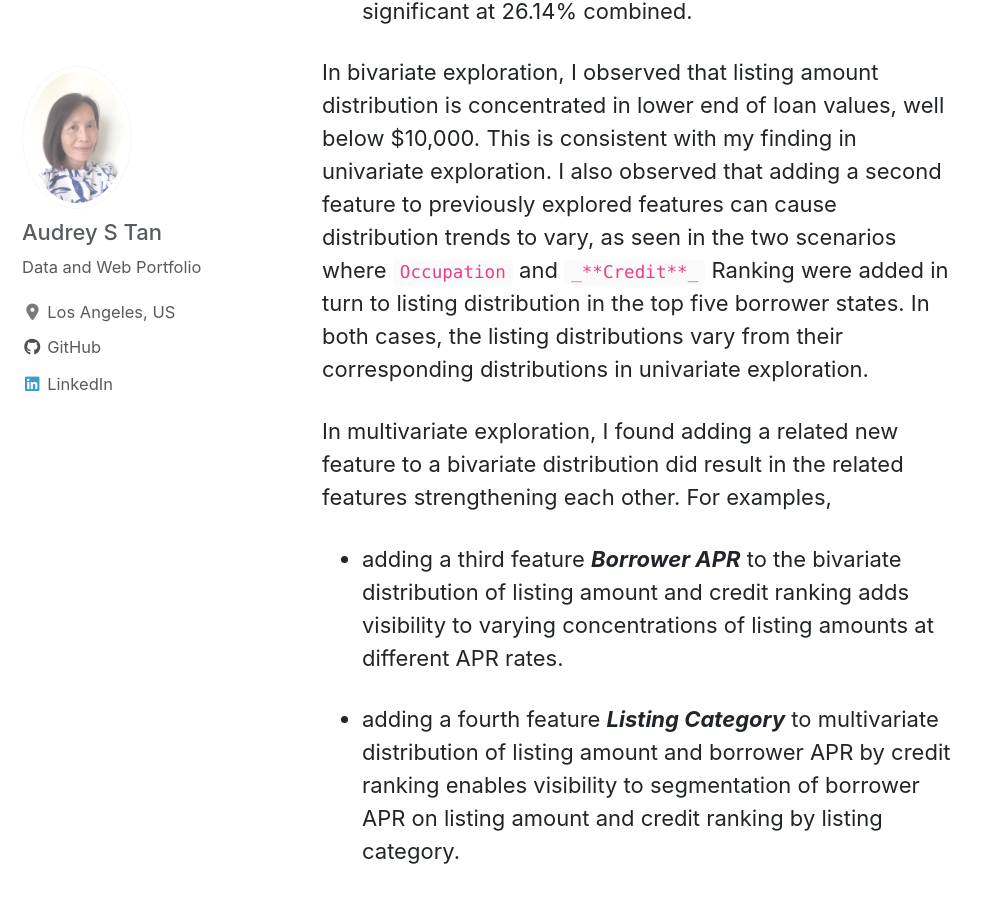
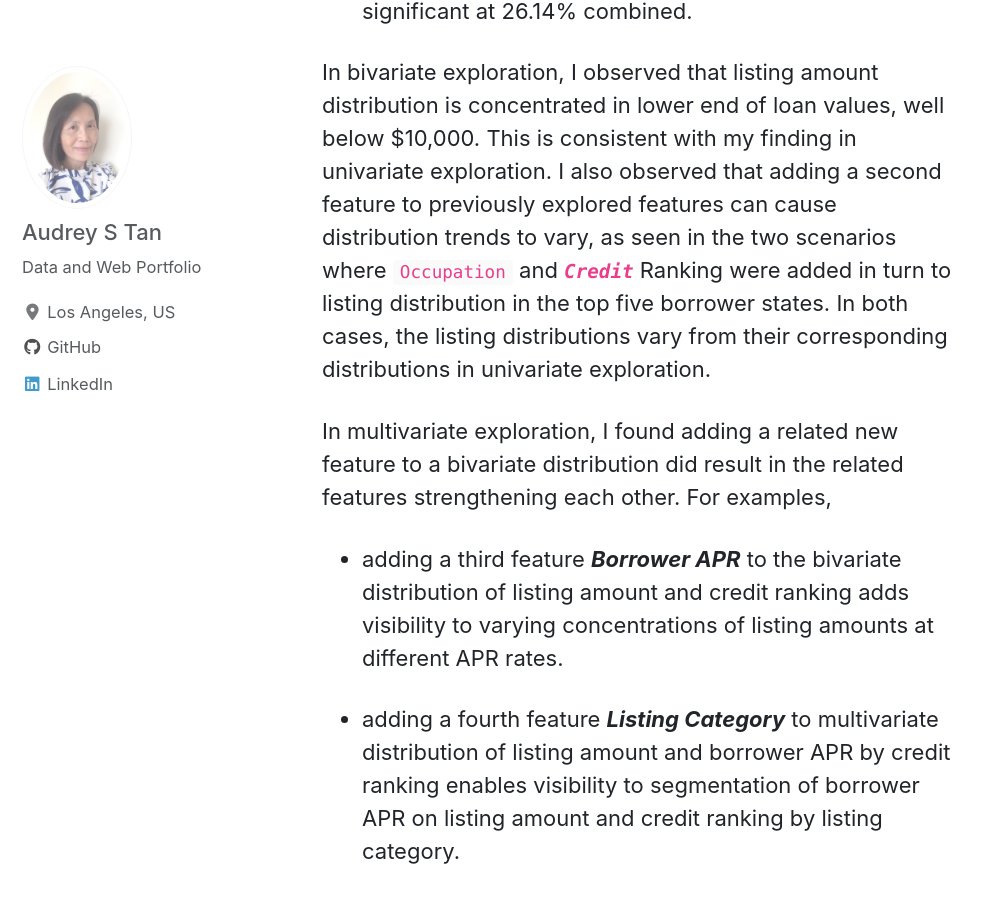
Before and after one commit to atan4583/atan4583.github.io, a Jekyll site: the page built from _posts/2019-06-09-Project 5-DataVisualization.md, in a window 1280 px wide and 900 px high, scrolled down 1943 px. Shown: the whole window, without its empty margins (0-990 px from the left). Built offline with Jekyll 4.4.1, drawn with Linux system fonts in a browser that asks for light colours; cached includes are drawn as plain includes; nearby versions of some CDN libraries; formulas are drawn with MathJax 3.

```diff
--- a/_posts/2019-06-09-Project 5-DataVisualization.md
+++ b/_posts/2019-06-09-Project 5-DataVisualization.md
@@ -29,7 +29,7 @@ In univariate exploration, I found:
 
 - distribution listing amount shows majority of loan listings were below $3000 in values, employment status distribution shows a combined 97.02% of borrowers were in full, self or part time employment statuses. Yet listings in charged off and defaulted statuses is significant at 26.14% combined.
 
-In bivariate exploration, I observed that listing amount distribution is concentrated in lower end of loan values, well below $10,000. This is consistent with my finding in univariate exploration. I also observed that adding a second feature to previously explored features can cause distribution trends to vary, as seen in the two scenarios where `Occupation` and `_**Credit**_` Ranking were added in turn to listing distribution in the top five borrower states. In both cases, the listing distributions vary from their corresponding distributions in univariate exploration.
+In bivariate exploration, I observed that listing amount distribution is concentrated in lower end of loan values, well below $10,000. This is consistent with my finding in univariate exploration. I also observed that adding a second feature to previously explored features can cause distribution trends to vary, as seen in the two scenarios where `Occupation` and _**`Credit`**_ Ranking were added in turn to listing distribution in the top five borrower states. In both cases, the listing distributions vary from their corresponding distributions in univariate exploration.
 
 In multivariate exploration, I found adding a related new feature to a bivariate distribution did result in the related features strengthening each other. For examples,
 - adding a third feature _**Borrower APR**_ to the bivariate distribution of listing amount and credit ranking adds visibility to varying concentrations of listing amounts at different APR rates.
```
